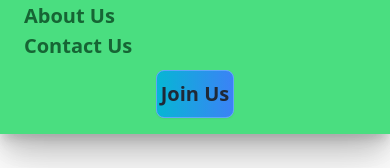
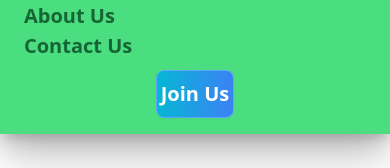
Before and after one commit to BorshaDevi/Scholarship-Finder-Platform, a React (Vite) app: page / in a window 390 px wide. Both pictures are taken after a click on the button 358 px from the left and 52 px from the top of the page. Shown: the part 132-300 px from the top of the page. Built offline with nearby package versions, Linux system fonts and the light colour scheme.

Commit message:
added routerGroups folder

```diff
--- a/src/Component/Navbar.jsx
+++ b/src/Component/Navbar.jsx
@@ -55,7 +55,7 @@ const Navbar=()=>{
               {navLink}
               </div>
               <div className="flex  justify-center">
-                <button className="mt-2 btn border-blue-400 p-1 bg-gradient-to-r from-cyan-500 to-blue-500 text-xl">Join Us</button>
+                <button className="mt-2 btn border-blue-400 p-1 bg-gradient-to-r from-cyan-500 to-blue-500 text-xl text-white">Join Us</button>
             </div>
         </div> : ''
         }
--- /dev/null
+++ b/src/RouteGroups/Home.jsx
@@ -0,0 +1,8 @@
+const Home=()=>{
+    return(
+        <>
+        <p>Home pages component</p>
+        </>
+    )
+}
+export default Home;
--- /dev/null
+++ b/src/RouteGroups/SingIn.jsx
@@ -0,0 +1,8 @@
+const SingIn=()=>{
+    return(
+        <>
+        <p>SingIn </p>
+        </>
+    )
+}
+export default SingIn;
--- /dev/null
+++ b/src/RouteGroups/SingUp.jsx
@@ -0,0 +1,8 @@
+const SingUp=()=>{
+    return(
+        <>
+        <p>SingUp </p>
+        </>
+    )
+}
+export default SingUp;
```
